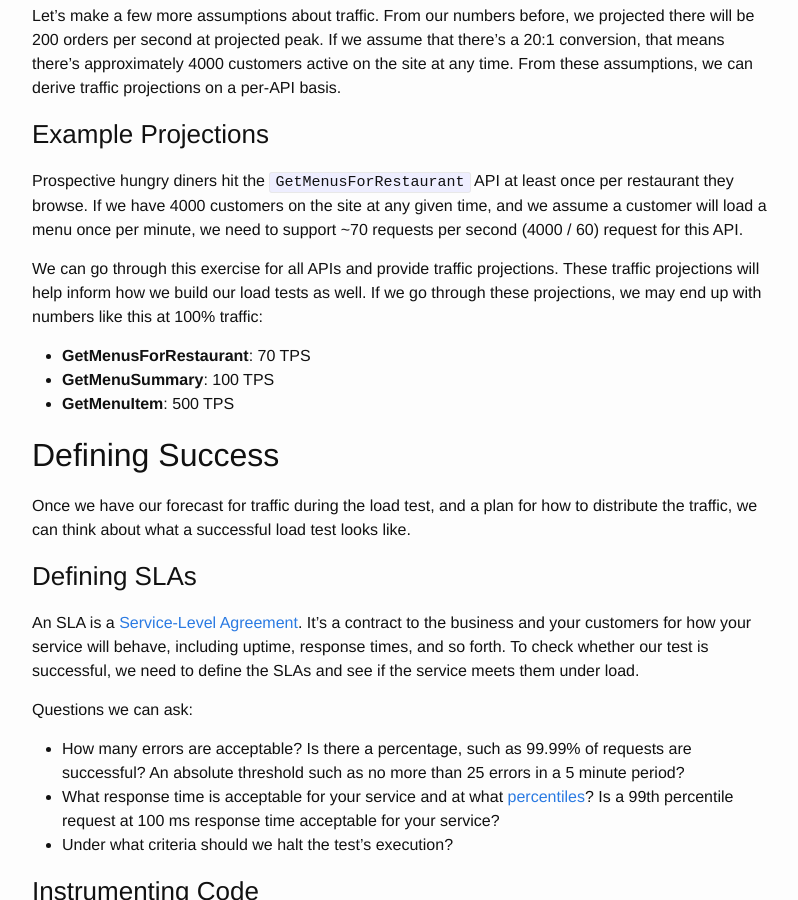
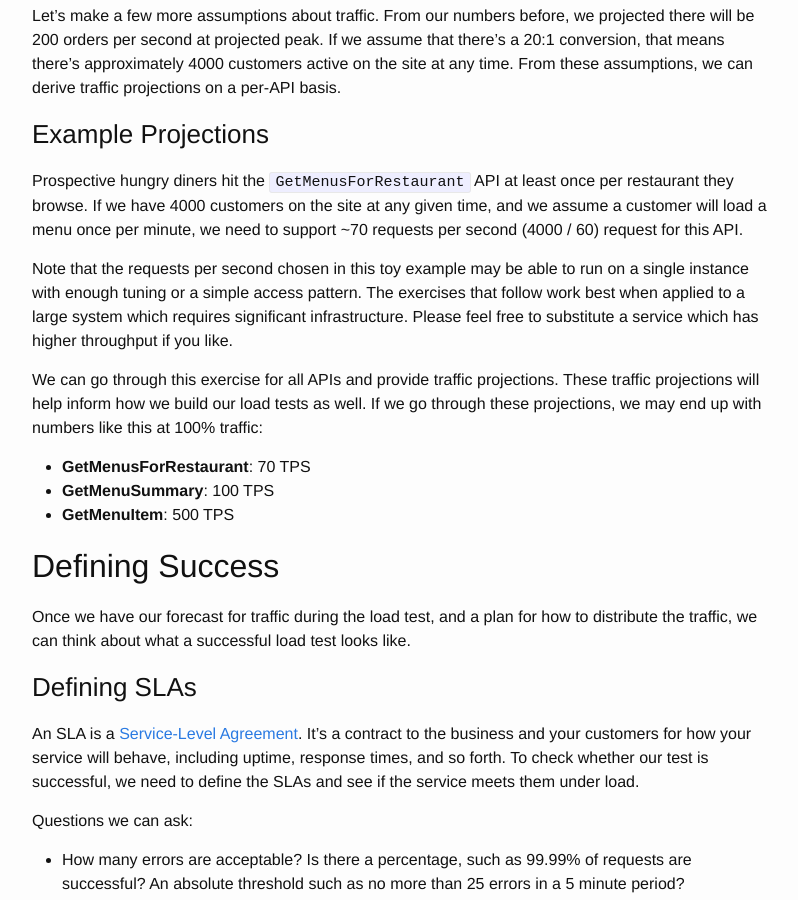
Before and after one commit to kevinlondon/kevinlondon.github.io, a Jekyll site: the page built from _posts/2022-01-13-load-testing-guide.md, in a window 1280 px wide and 900 px high, scrolled down 2457 px. Shown: the whole window, without its empty margins (238-1036 px from the left). Built offline with Jekyll 4.4.1, drawn with Linux system fonts in a browser that asks for light colours; comment, search, counter and statistics services are not loaded.

Commit message:
Few small updates

```diff
--- a/_posts/2022-01-13-load-testing-guide.md
+++ b/_posts/2022-01-13-load-testing-guide.md
@@ -128,6 +128,12 @@ Prospective hungry diners hit the `GetMenusForRestaurant` API at least once per
 restaurant they browse. If we have 4000 customers on the site at any given time,
 and we assume a customer will load a menu once per minute, we need to
 support ~70 requests per second (4000 / 60) request for this API.
+
+Note that the requests per second chosen in this toy example may be able to run
+on a single instance with enough tuning or a simple access pattern. The
+exercises that follow work best when applied to a large system which requires
+significant infrastructure. Please feel free to substitute a service which has
+higher throughput if you like.
 
 We can go through this exercise for all APIs and provide traffic projections.
 These traffic projections will help inform how we build our load tests as well.
```
